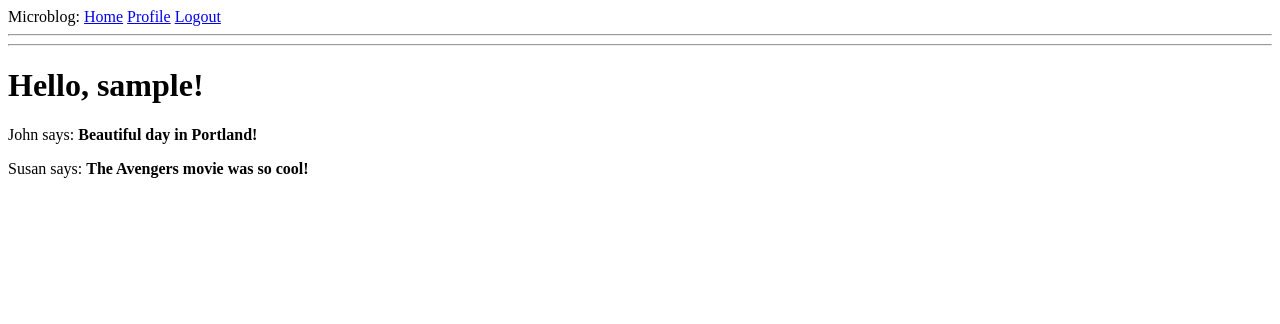
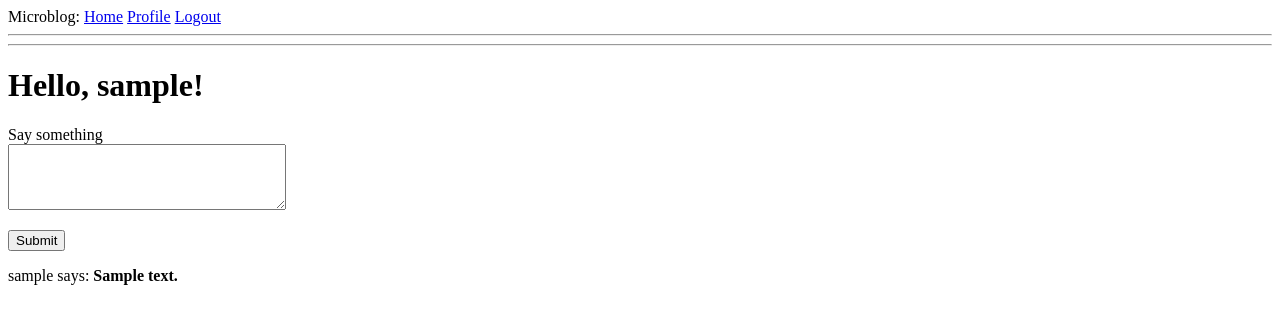
Before and after one commit to th1998c/Microblog, a Flask app: page / in a window 1280 px wide. Shown: the top 324 px of the page. Run offline with Flask 3, Linux system fonts and the light colour scheme; a user stored in the database is signed in; tables that the repository leaves empty hold one stand-in row (values such as "Sample post").

Commit message:
criado opcao de criar e listar posts

```diff
--- a/app/forms.py
+++ b/app/forms.py
@@ -48,3 +48,9 @@ class EditProfileForm(FlaskForm):
 
 class EmptyForm(FlaskForm):
     submit = SubmitField('Submit')
+
+
+class PostForm(FlaskForm):
+    post = TextAreaField('Say something', validators=[
+        DataRequired(), Length(min=1, max=140)])
+    submit = SubmitField('Submit')
--- a/app/routes.py
+++ b/app/routes.py
@@ -5,25 +5,23 @@ from flask_login import current_user, login_user, logout_user, login_required
 from werkzeug.urls import url_parse
 
 from app import app, db
-from app.forms import LoginForm, RegistrationForm, EditProfileForm, EmptyForm
-from app.models import User
+from app.forms import LoginForm, RegistrationForm, EditProfileForm, EmptyForm, PostForm
+from app.models import User, Post
 
 
-@app.route('/')
-@app.route('/index')
+@app.route('/', methods=['GET', 'POST'])
+@app.route('/index', methods=['GET', 'POST'])
 @login_required
 def index():
-    posts = [
-        {
-            'author': {'username': 'John'},
-            'body': 'Beautiful day in Portland!'
-        },
-        {
-            'author': {'username': 'Susan'},
-            'body': 'The Avengers movie was so cool!'
-        }
-    ]
-    return render_template('index.html', title='home', posts=posts)
+    form = PostForm()
+    if form.validate_on_submit():
+        post = Post(body=form.post.data, author=current_user)
+        db.session.add(post)
+        db.session.commit()
+        flash('Your post is now live!')
+        return redirect(url_for('index'))
+    posts = current_user.followed_posts().all()
+    return render_template('index.html', title='Home Page',form=form, posts=posts)
 
 
 @app.route('/login', methods=['GET', 'POST'])
--- a/app/templates/index.html
+++ b/app/templates/index.html
@@ -1,6 +1,19 @@
 {% extends "base.html" %}
 {% block content %}
     <h1>Hello, {{ current_user.username }}!</h1>
+
+    <form action="" method="post">
+        {{ form.hidden_tag() }}
+        <p>
+            {{ form.post.label }}<br>
+            {{ form.post(cols=32, rows=4) }}<br>
+            {% for error in form.post.errors %}
+            <span style="color: red;">[{{ error }}]</span>
+            {% endfor %}
+        </p>
+        <p>{{ form.submit() }}</p>
+    </form>
+
     {% for post in posts %}
     <div>
         <p>
```
Also changed, not shown: app.db, 2 other files.
